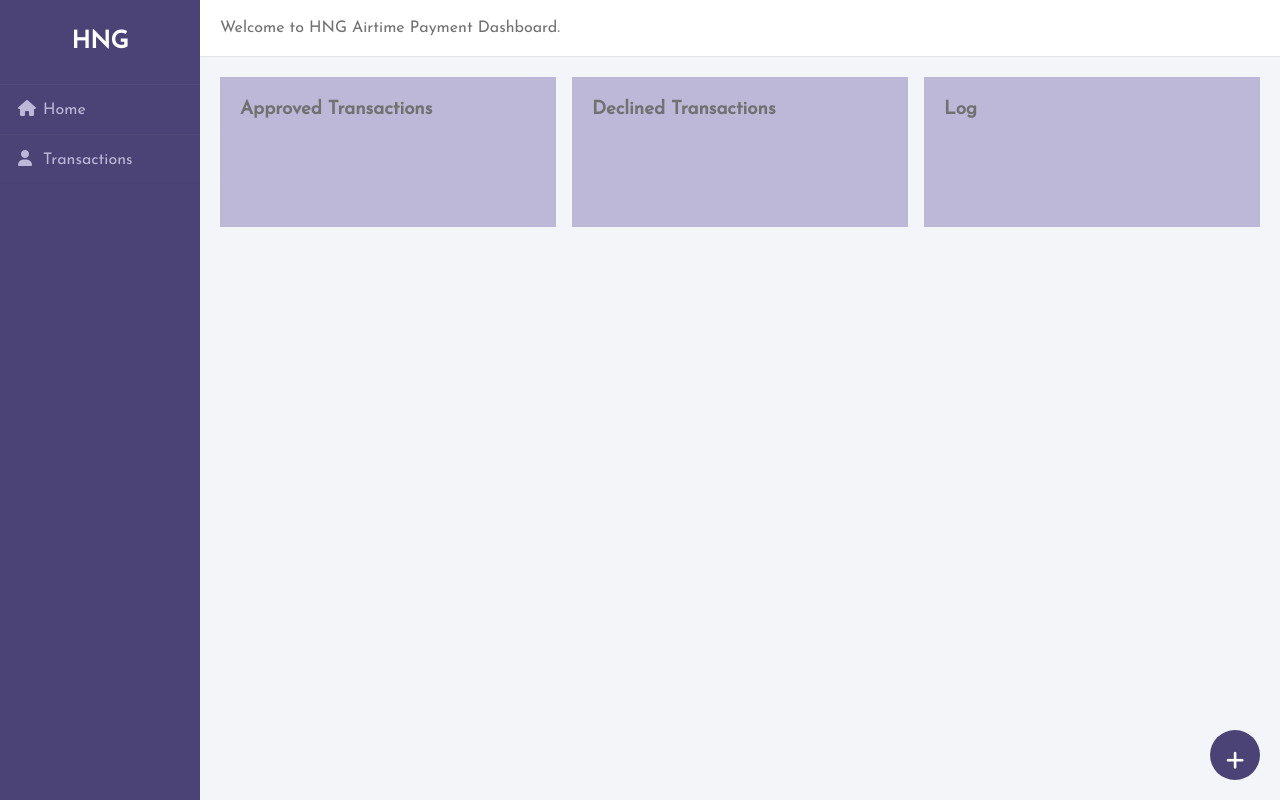
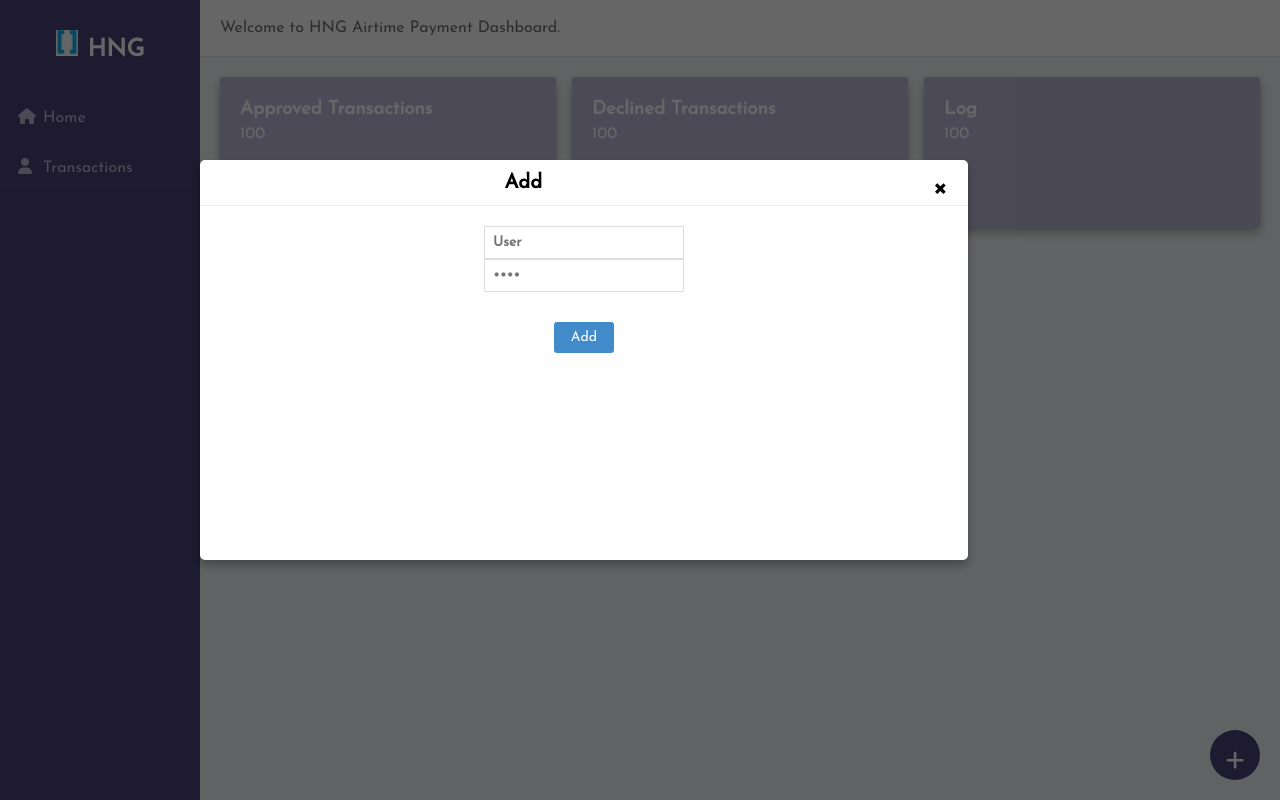
Before and after one commit to Mr-emeka/airtime-payments, a plain HTML site: page index.html in a window 1280 px wide. Both pictures are taken after a click on the element 1235 px from the left and 755 px from the top of the page. Drawn offline with Linux system fonts and the light colour scheme; no server answers.

Commit message:
added modal

```diff
--- a/assets/css/style.css
+++ b/assets/css/style.css
@@ -114,10 +114,14 @@ body {
 
 .card {
   max-width: 100%;
+  border-radius: 3px;
+  color: white;
+  font-size: 1em;
   height: 150px;
   max-height: 200px;
   background-color: #bdb8d7;
   padding: 20px;
+  box-shadow: 0 5px 10px rgba(0, 0, 0, 0.3);
 }
 
 .ml-2 {
@@ -145,6 +149,130 @@ body {
   text-align: center;
 }
 
+.btn-close {
+  font-size: 2em;
+  font-weight:300;
+  height:25px;
+  color: black;
+  text-align:right;
+  align-self: center;
+  cursor: pointer;
+}
+
+
+.logo {
+  margin-right: 10px;
+}
+
+/* Modal */
+.btn {
+  background: #428bca;
+  border: #357ebd solid 0px;
+  border-radius: 3px;
+  color: #fff;
+  display: inline-block;
+  font-size: 14px;
+  padding: 8px 15px;
+  text-decoration: none;
+  text-align: center;
+  min-width: 60px;
+  position: relative;
+  transition: color .1s ease;
+}
+
+.btn:hover {
+  background: #357ebd;
+}
+
+.btn.btn-big {
+  font-size: 18px;
+  padding: 15px 20px;
+  min-width: 100px;
+}
+
+
+
+.btn-close:hover {
+  color: #919191;
+}
+
+.modale:before {
+  content: "";
+  display: none;
+  background: rgba(0, 0, 0, 0.6);
+  position: fixed;
+  top: 0;
+  left: 0;
+  right: 0;
+  bottom: 0;
+  z-index: 10;
+}
+
+.opened:before {
+  display: block;
+}
+
+.opened .modal-dialog {
+  -webkit-transform: translate(0, 0);
+  -ms-transform: translate(0, 0);
+  transform: translate(0, 0);
+  top: 20%;
+}
+
+.modal-dialog {
+  background: #fefefe;
+  border: #333333 solid 0px;
+  border-radius: 5px;
+  margin: 0 auto;
+  text-align: center;
+  position: fixed;
+  top: -100%;
+  z-index: 11;
+  width: 60vw;
+  height: 50vh;
+  box-shadow: 0 5px 10px rgba(0, 0, 0, 0.3);
+  -webkit-transform: translate(0, -500%);
+  -ms-transform: translate(0, -500%);
+  transform: translate(0, -500%);
+  -webkit-transition: -webkit-transform 0.3s ease-out;
+  -moz-transition: -moz-transform 0.3s ease-out;
+  -o-transition: -o-transform 0.3s ease-out;
+  transition: transform 0.3s ease-out;
+}
+
+.modal-body {
+  padding: 20px;
+}
+
+.modal-body input {
+  width: 200px;
+  padding: 8px;
+  border: 1px solid #ddd;
+  color: #888;
+  outline: 0;
+  font-size: 14px;
+  font-weight: bold
+}
+
+.modal-header,
+.modal-footer {
+  padding: 10px 20px;
+}
+
+.modal-header {
+  display:grid;
+  grid-template-columns:1fr .2fr;
+  border-bottom: #eeeeee solid 1px;
+}
+
+.modal-header h2 {
+  font-size: 20px;
+  align-self: center;
+}
+
+
+/*  */
+
 @media(max-width:780px) {
   .dashboard-info {
     grid-template-columns: 1fr;
--- a/assets/js/app.js
+++ b/assets/js/app.js
@@ -8,4 +8,15 @@ document.addEventListener("DOMContentLoaded", () => {
     .then((res) => {
       console.log(res);
     });
-});
+
+  const modal = document.querySelector('.modale');
+  const open = () => {
+    modal.classList.add('opened')
+  }
+  const close = () => {
+    modal.classList.remove('opened')
+  }
+  document.querySelector('.add-icon').addEventListener('click', open)
+  document.querySelector('.closemodale').addEventListener('click', close)
+
+})
--- a/index.html
+++ b/index.html
@@ -13,7 +13,7 @@
   <div class="wrapper">
     <div class="sidebar">
       <h2>
-        <span><img src="hnglogo.jpg" alt="" />HNG</span>
+        <span><img src="./assets/img/logo.jpg" alt="" class="logo" />HNG</span>
       </h2>
       <ul>
         <li>
@@ -30,23 +30,54 @@
         <div class="dashboard-info">
           <div class="card">
             <h3>Approved Transactions</h3>
+            <spanc>100</span>
           </div>
           <div class="card">
             <h3> Declined Transactions</h3>
+            <spanc>100</span>
 
           </div>
           <div class="card">
             <h3>Log</h3>
-
+            <spanc>100</span>
           </div>
         </div>
         <div>
+          <table>
+
+            <thead>
+            </thead>
+            <tbody>
+              <tr>
+
+              </tr>
+            </tbody>
+          </table>
 
         </div>
       </div>
+      <!-- Modal -->
+      <div class="modale">
+        <div class="modal-dialog">
+          <div class="modal-header">
+            <h2>Add</h2>
+            <span class="btn-close closemodale">&times;</span>
+          </div>
+          <div class="modal-body">
+            <input type="text" name="u" placeholder="User" size="20" /><br>
+            <input type="text" name="p" placeholder="&bull;&bull;&bull;&bull;" size="20" /></div>
+          <div class="modal-footer">
 
-      <div class="add-icon"><i class="fa fa-plus"></i></div c>
+
+            <a href="#" class="btn" id="btn_ingresar">Add</a>
+          </div>
+        </div>
+      </div>
+      <!-- /Modal -->
+
+      <div class="add-icon"><i class=" fa fa-plus"></i></div>
+
+      <script src="./assets/js/app.js"></script>
 </body>
-<script src="./assets/js/app.js" async></script>
 
 </html>
```
